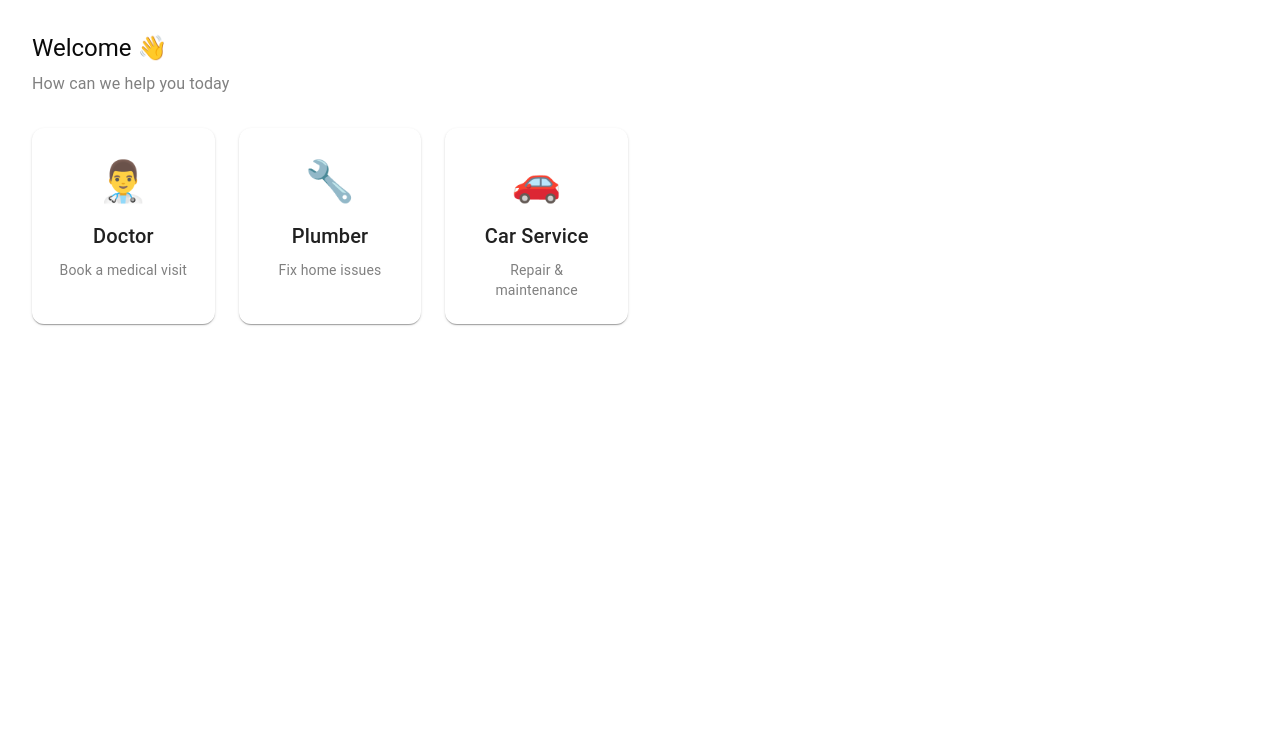
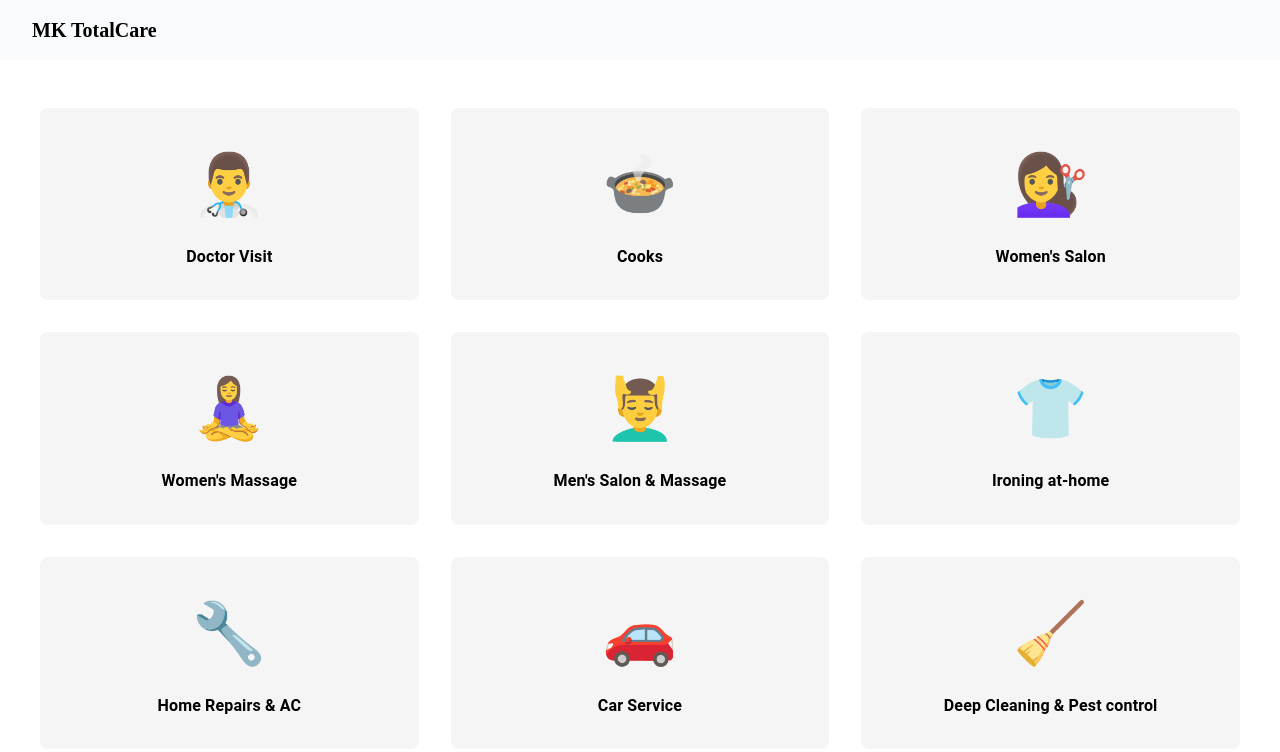
Before and after one commit to vvivek2/global-booking-services-ui, a Next.js app: page /dashboard in a window 1280 px wide. Shown: the top 752 px of the page. Built offline with nearby package versions, Linux system fonts and the light colour scheme.

Commit message:
changed company name

```diff
--- a/app/layout.tsx
+++ b/app/layout.tsx
@@ -14,8 +14,8 @@ const geistMono = Geist_Mono({
 });
 
 export const metadata: Metadata = {
-  title: "Create Next App",
-  description: "Generated by create next app",
+  title: "MK TotalCare ",
+  description: "Generated by mk-totalcare",
 };
 
 export default function RootLayout({
--- a/app/src/components/landing.tsx
+++ b/app/src/components/landing.tsx
@@ -12,7 +12,7 @@ export default function Landing() {
       {/* Header */}
       <header className="bg-black">
         <div className="w-full px-4 sm:px-6 lg:px-8 py-4 flex items-center justify-between">
-          <div className="text-white font-bold text-xl">TS Company</div>
+          <div className="text-white font-bold text-xl">MK TotalCare</div>
           <nav className="flex items-center gap-4" style={{ fontFamily: 'Arial, sans-serif' }}>
             <a href="#" className="text-white hover:text-white whitespace-nowrap"><u>Business</u></a>
           </nav>
--- a/app/src/components/serviceDashboard/dashboard.tsx
+++ b/app/src/components/serviceDashboard/dashboard.tsx
@@ -4,52 +4,73 @@ import Typography from "@mui/material/Typography";
 
 export default function ServicesDashboard() {
   const services = [
-    { title: "Doctor", desc: "Book a medical visit", icon: "👨‍⚕️" },
-    { title: "Plumber", desc: "Fix home issues", icon: "🔧" },
-    { title: "Car Service", desc: "Repair & maintenance", icon: "🚗" },
+    { title: "Doctor Visit", icon: "👨‍⚕️" },
+    { title: "Cooks", icon: "🍲" },
+    { title: "Women's Salon", icon: "💇‍♀️" },
+    { title: "Women's Massage", icon: "🧘‍♀️" },
+    { title: "Men's Salon & Massage", icon: "💆‍♂️" },
+    { title: "Ironing at-home", icon: "👕" },
+    { title: "Home Repairs & AC", icon: "🔧" },
+    { title: "Car Service", icon: "🚗" },
+    { title: "Deep Cleaning & Pest control", icon: "🧹" },
   ];
 
   return (
-    <Box sx={{ p: 4 }}>
-      <Typography variant="h5" sx={{ mb: 1 }}>
-        Welcome 👋
-      </Typography>
+    <div>
+      {/* Header */}
+      <header className="bg-gray-50">
+        <div className="w-full px-4 sm:px-6 lg:px-8 py-4 flex items-center justify-between">
+          <div className="text-black font-bold text-xl">MK TotalCare</div>
+        </div>
+      </header>
 
-      <Typography variant="body1" sx={{ mb: 4, color: "gray" }}>
-        How can we help you today
-      </Typography>
+      {/* Hero */}
+      <section className="px-4 sm:px-6 lg:px-8 py-12">
 
       <Box
         sx={{
           display: "grid",
-          gridTemplateColumns: "repeat(auto-fill, minmax(180px, 1fr))",
-          gap: 3,
+          gridTemplateColumns: "repeat(3, 1fr)",
+          gap: 4,
+          maxWidth: "1200px",
+          margin: "0 auto",
         }}
       >
         {services.map((s) => (
           <Card
             key={s.title}
             sx={{
-              p: 3,
+              p: 4,
               textAlign: "center",
               cursor: "pointer",
-              borderRadius: 3,
-              transition: "0.2s",
-              "&:hover": { boxShadow: 6 },
+              borderRadius: 2,
+              backgroundColor: "#f5f5f5",
+              border: "none",
+              boxShadow: "none",
+              transition: "all 0.3s ease",
+              "&:hover": {
+                boxShadow: "0 4px 12px rgba(0,0,0,0.1)",
+                transform: "translateY(-4px)",
+              },
             }}
           >
-            <Typography sx={{ fontSize: 40 }}>{s.icon}</Typography>
+            <Typography sx={{ fontSize: 60, mb: 2 }}>{s.icon}</Typography>
 
-            <Typography variant="h6" sx={{ mt: 1 }}>
+            <Typography
+              variant="body1"
+              sx={{
+                fontWeight: 600,
+                color: "#000",
+                lineHeight: 1.4,
+              }}
+            >
               {s.title}
-            </Typography>
-
-            <Typography variant="body2" sx={{ mt: 1, color: "gray" }}>
-              {s.desc}
             </Typography>
           </Card>
         ))}
       </Box>
-    </Box>
+      </section>
+
+    </div>
   );
 }
```
